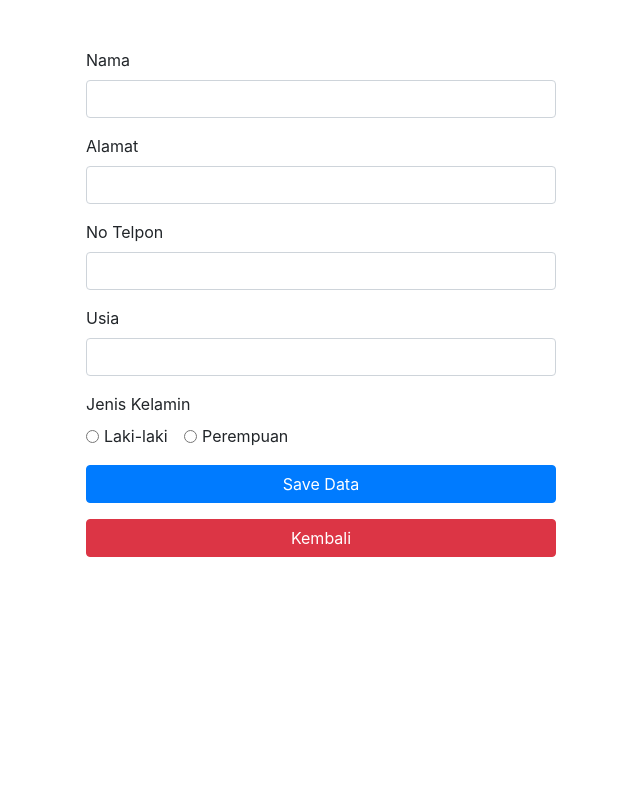
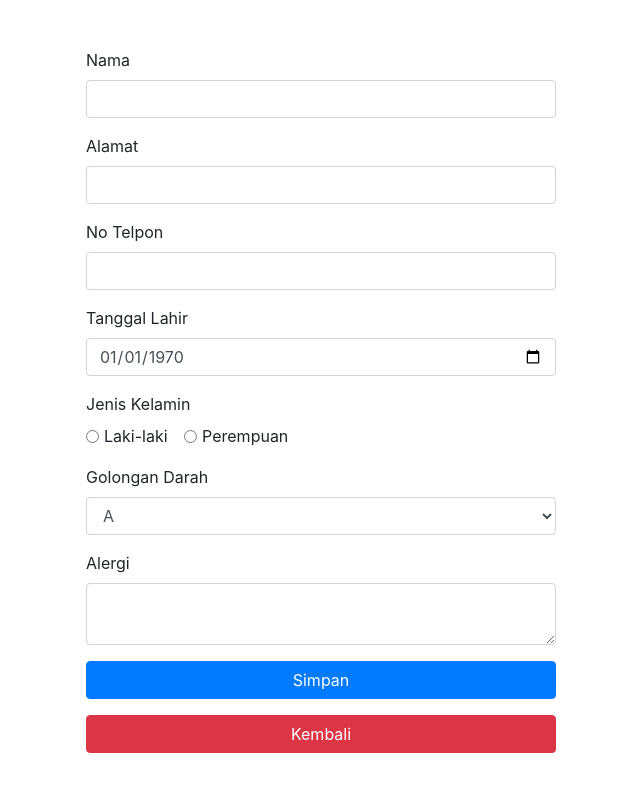
Before and after one commit to yogadewa0/Klinik, a CodeIgniter 4 app: the page made by app/Views/admin/Pasien/edit_pasien.php in a window 1280 px wide. Shown: the whole page, without its empty margins (319-959 px from the left). Run offline with PHP 8.4 and a stand-in for CodeIgniter, Linux system fonts and the light colour scheme; the template is opened without the code that fills it, so the values that code supplies are empty; some libraries are stand-ins or nearby versions.

Commit message:
Menambahkan atribut (gol darah,alergi) dan update atribut usia menjadi tgl lahir

```diff
--- a/app/Models/PasienModel.php
+++ b/app/Models/PasienModel.php
@@ -5,8 +5,7 @@ use CodeIgniter\Model;
 class PasienModel extends Model
 {
     protected $table = 'pasien';
-
     protected $primaryKey = 'id';
 
-    protected $allowedFields = ['nama', 'alamat','notelpon','usia','jeniskelamin'];
+    protected $allowedFields = ['nama', 'alamat', 'notelpon', 'tanggal_lahir', 'jeniskelamin', 'golongan_darah', 'alergi'];
 }
--- a/app/Views/admin/Pasien/edit_pasien.php
+++ b/app/Views/admin/Pasien/edit_pasien.php
@@ -20,45 +20,66 @@
 
 <body>
 <div class="container mt-5">
-    <form method="post" id="update_user" name="update_user"
-    action="<?= site_url('/update') ?>">
-      <input type="hidden" name="id" id="id" value="<?php echo $user_obj['id']; ?>">
+    <form method="post" id="update_user" name="update_user" action="<?= site_url('/update') ?>">
+        <input type="hidden" name="id" value="<?php echo $user_obj['id']; ?>">
 
+        <!-- Nama -->
         <div class="form-group">
             <label>Nama</label>
-        <input type="text" name="nama" class="form-control" value="<?php echo $user_obj['nama']; ?>">
+            <input type="text" name="nama" class="form-control" value="<?php echo $user_obj['nama']; ?>" required>
         </div>
 
+        <!-- Alamat -->
         <div class="form-group">
             <label>Alamat</label>
-        <input type="alamat" name="alamat" class="form-control" value="<?php echo $user_obj['alamat']; ?>">
+            <input type="text" name="alamat" class="form-control" value="<?php echo $user_obj['alamat']; ?>" required>
         </div>
 
+        <!-- No Telpon -->
         <div class="form-group">
             <label>No Telpon</label>
-        <input type="notelpon" name="notelpon" class="form-control" value="<?php echo $user_obj['notelpon']; ?>">
+            <input type="text" name="notelpon" class="form-control" value="<?php echo $user_obj['notelpon']; ?>" required>
         </div>
 
+        <!-- Tanggal Lahir -->
         <div class="form-group">
-        <label>Usia</label>
-        <input type="usia" name="usia" class="form-control" value="<?php echo $user_obj['usia']; ?>">
+            <label>Tanggal Lahir</label>
+            <input type="date" name="tanggal_lahir" class="form-control" value="<?= date('Y-m-d', strtotime($user_obj['tanggal_lahir'])); ?>" required>
         </div>
 
+
+        <!-- Jenis Kelamin -->
         <div class="form-group">
             <label>Jenis Kelamin</label><br>
             <div class="form-check form-check-inline">
-            <input class="form-check-input" type="radio" name="jeniskelamin" id="laki-laki" value="Laki-laki" <?php if($user_obj['jeniskelamin'] == 'Laki-laki') echo 'checked'; ?>>
+                <input class="form-check-input" type="radio" name="jeniskelamin" value="Laki-laki" <?php if($user_obj['jeniskelamin'] == 'Laki-laki') echo 'checked'; ?> required>
                 <label class="form-check-label" for="laki-laki">Laki-laki</label>
             </div>
             <div class="form-check form-check-inline">
-            <input class="form-check-input" type="radio" name="jeniskelamin" id="perempuan" value="Perempuan" <?php if($user_obj['jeniskelamin'] == 'Perempuan') echo 'checked'; ?>>
+                <input class="form-check-input" type="radio" name="jeniskelamin" value="Perempuan" <?php if($user_obj['jeniskelamin'] == 'Perempuan') echo 'checked'; ?> required>
                 <label class="form-check-label" for="perempuan">Perempuan</label>
             </div>
         </div>
 
+        <!-- Golongan Darah -->
+        <div class="form-group">
+            <label>Golongan Darah</label>
+            <select class="form-control" name="golongan_darah" required>
+                <option value="A" <?php echo $user_obj['golongan_darah'] == 'A' ? 'selected' : ''; ?>>A</option>
+                <option value="B" <?php echo $user_obj['golongan_darah'] == 'B' ? 'selected' : ''; ?>>B</option>
+                <option value="AB" <?php echo $user_obj['golongan_darah'] == 'AB' ? 'selected' : ''; ?>>AB</option>
+                <option value="O" <?php echo $user_obj['golongan_darah'] == 'O' ? 'selected' : ''; ?>>O</option>
+            </select>
+        </div>
+
+        <!-- Alergi -->
+        <div class="form-group">
+            <label>Alergi</label>
+            <textarea name="alergi" class="form-control"><?php echo $user_obj['alergi']; ?></textarea>
+        </div>
 
         <div class="form-group">
-        <button type="submit" class="btn btn-primary btn-block">Save Data</button>
+            <button type="submit" class="btn btn-primary btn-block">Simpan</button>
         </div>
         <div class="form-group">
             <a href="<?= site_url('users-list') ?>" class="btn btn-danger btn-block">Kembali</a>
```
Also changed, not shown: app/Controllers/Admin/PasienController.php (+10 -7 lines), app/Views/admin/Pasien/add_pasien.php (+34 -9 lines), app/Views/admin/Pasien/delete_pasien.php (+16 -9 lines). Lines whose indentation alone changed are shown as unchanged.
